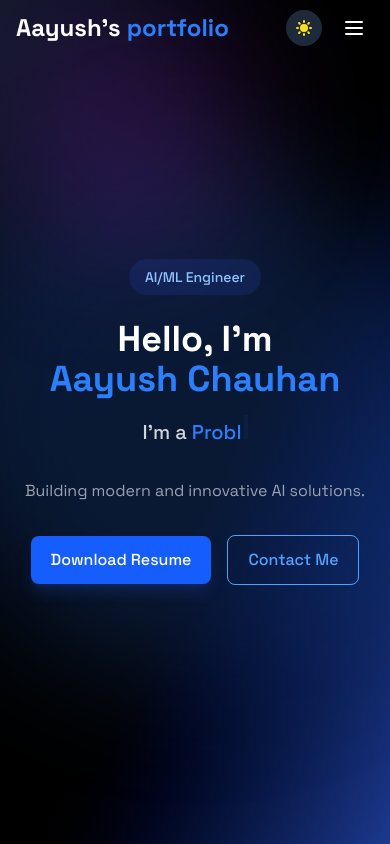
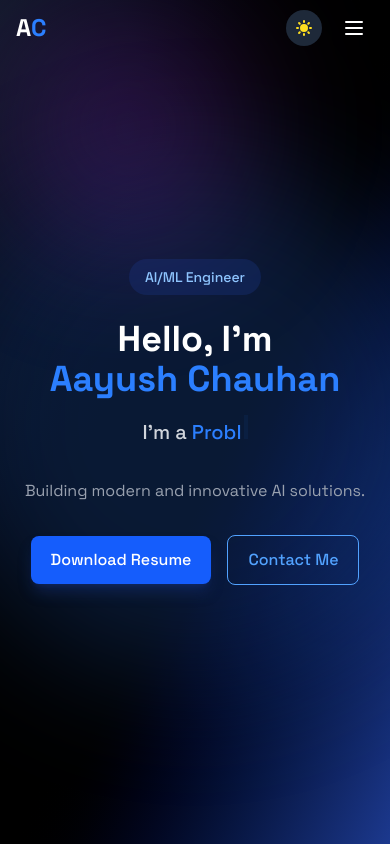
Before and after one commit to aayush010904/aayush-portfolio, a React (Vite) app: page / in a window 390 px wide. Shown: the top 844 px of the page. Built offline with nearby package versions, Linux system fonts and the light colour scheme.

Commit message:
improved UI

```diff
--- a/src/components/Navbar.jsx
+++ b/src/components/Navbar.jsx
@@ -33,9 +33,12 @@ export const Navbar = ({ menuOpen, setMenuOpen }) => {
         <div className="flex justify-between items-center py-2 md:py-3">
           <a href="#home" className="text-2xl font-bold">
             <span className={isDark ? "text-white" : "text-gray-900"}>
-              Aayush's
+              <span className="block md:hidden">A<span className="text-blue-500">C</span></span>
+              <span className="hidden md:inline">
+                Aayush's
+                <span className="text-blue-500"> portfolio</span>
+              </span>
             </span>
-            <span className="text-blue-500"> portfolio</span>
           </a>
 
           <div className="flex items-center space-x-1 md:space-x-4">
```
